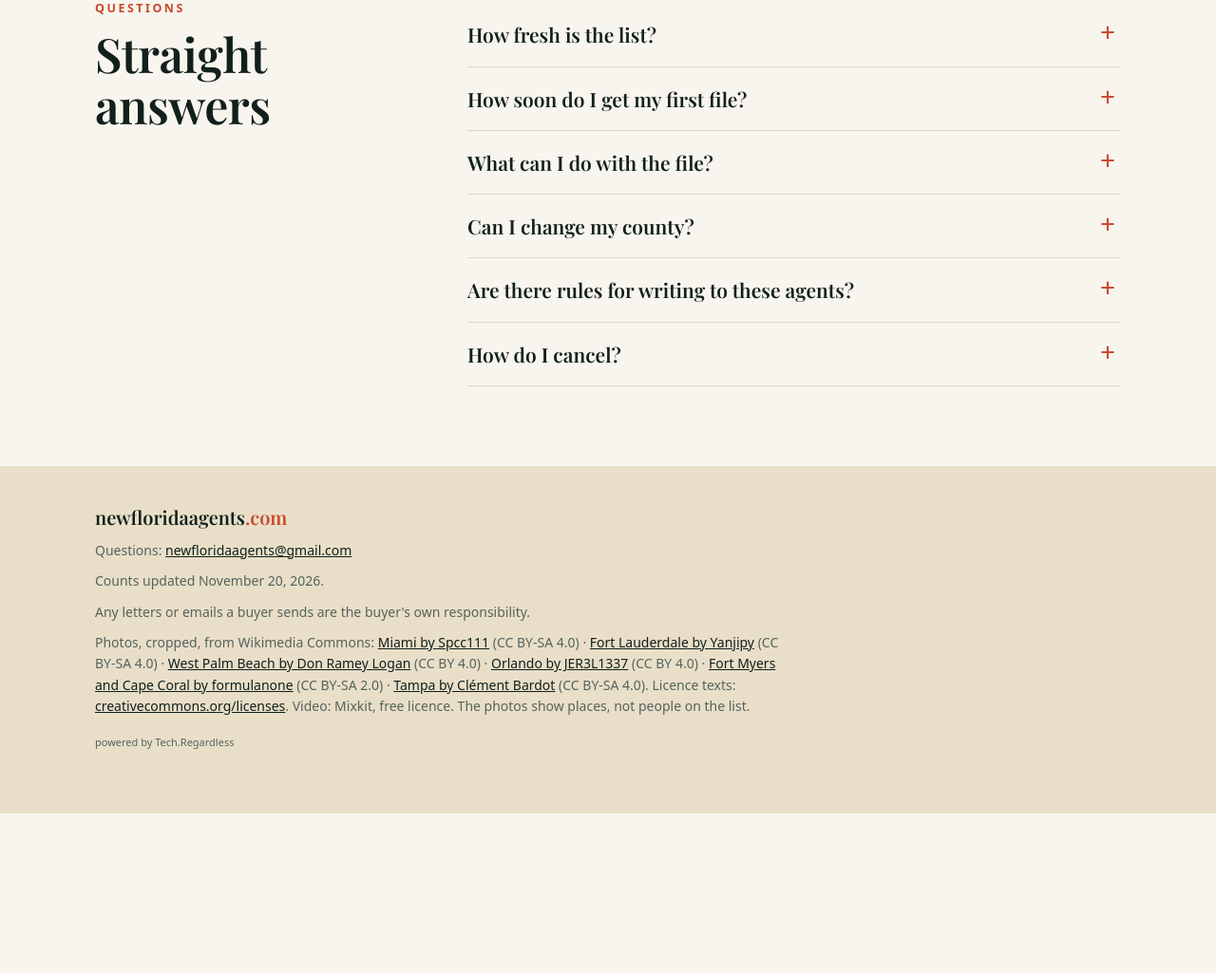
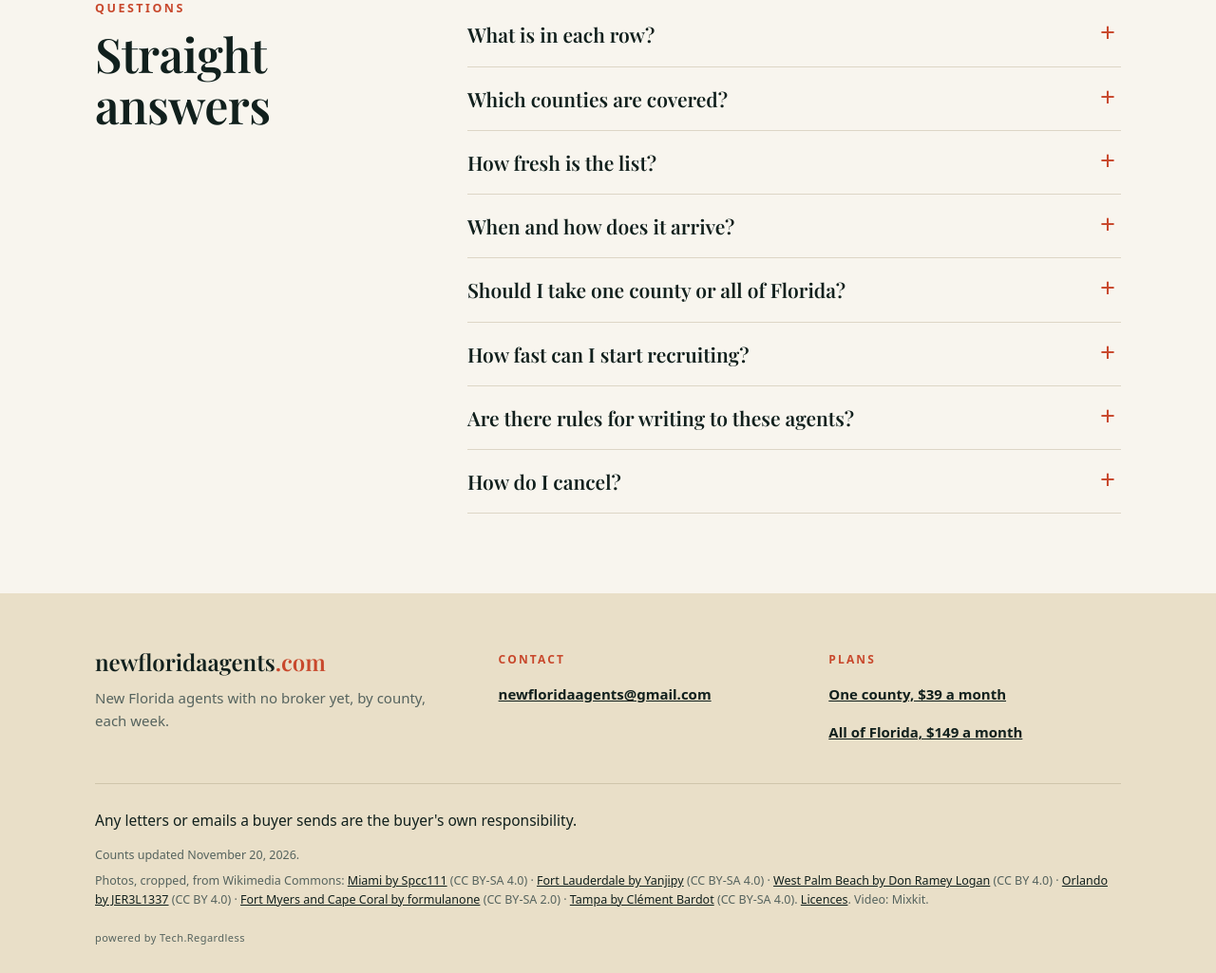
Before and after one commit to regardlessgoat-ai/new-florida-agents, a plain HTML site: page index.html in a window 1280 px wide. Shown: the part 4572-5597 px from the top of the page at 95% size. Before the commit the page ends 5429 px from the top, so only its background shows below. Drawn offline with Linux system fonts and the light colour scheme.

Commit message:
Counts update 2026-11-20

```diff
--- a/index.html
+++ b/index.html
@@ -162,10 +162,17 @@ details[open] summary::after{transform:rotate(45deg)}
 details p{margin:0 0 20px;color:var(--soft);max-width:62ch}
 @media(max-width:860px){.faq .grid{grid-template-columns:1fr;gap:10px}.faq{padding:56px 0}}
 
-footer{background:var(--sand);padding:44px 0 56px;font-size:14px;color:var(--soft)}
-footer p{margin:0 0 10px;max-width:90ch}
-footer .mark{color:var(--ink);display:inline-block;margin-bottom:14px}
+footer{background:var(--sand);padding:56px 0 28px;color:var(--soft);font-size:15px}
+footer p{margin:0 0 8px}
 footer a{color:var(--ink)}
+footer .mark{color:var(--ink);display:inline-block;margin-bottom:10px;font-size:24px}
+.fcols{display:grid;grid-template-columns:minmax(0,5fr) minmax(0,4fr) minmax(0,4fr);gap:40px;padding-bottom:30px;border-bottom:1px solid #cfc5ab}
+.fcols h3{font:600 12px/1 var(--sans);letter-spacing:.18em;text-transform:uppercase;color:var(--coral);margin:8px 0 14px}
+.fcols a{display:inline-block;padding:4px 0;font-weight:600}
+footer .resp{color:var(--ink);margin:26px 0 14px;font-size:15.5px}
+footer .small{font-size:12.5px;line-height:1.55;max-width:none}
+footer .pow{font-size:11px;margin:22px 0 0;letter-spacing:.04em}
+@media(max-width:760px){.fcols{grid-template-columns:1fr;gap:22px}footer{padding:44px 0 24px}.fcols a{padding:10px 0}}
 @media(prefers-reduced-motion:reduce){html{scroll-behavior:auto}*,*::before,*::after{animation:none!important;transition:none!important}.fall .track i,td.bar i{width:var(--w)}}
 </style>
 </head>
@@ -281,10 +288,12 @@ footer a{color:var(--ink)}
 <section class="faq" id="questions"><div class="wrap grid">
 <div><p class="eyebrow">Questions</p><h2>Straight answers</h2></div>
 <div>
-<details><summary>How fresh is the list?</summary><p>Every agent in the file got a licence in the last 14 days and has no broker on record. A new file is made each week.</p></details>
-<details><summary>How soon do I get my first file?</summary><p>Within three working days of your order, by email. After that, one file each week.</p></details>
-<details><summary>What can I do with the file?</summary><p>It is a CSV file. Open it in Excel, or load it into any label or mail-merge tool, and send your letters, cards or welcome packs the same day.</p></details>
-<details><summary>Can I change my county?</summary><p>Yes. Write to newfloridaagents@gmail.com and your next file is for the new county.</p></details>
+<details><summary>What is in each row?</summary><p>One new agent per row: name, mailing address, city, county, zip code, licence number and licence date. It is ready for labels and mail merge.</p></details>
+<details><summary>Which counties are covered?</summary><p>All 67 Florida counties. This week's file has 571 new agents in 46 counties. Dade, Broward and Palm Beach have the most.</p></details>
+<details><summary>How fresh is the list?</summary><p>Every agent in the file got a Florida sales associate licence in the last 14 days and has no broker on record. A new file is made each week, so you always work with this week's new licences.</p></details>
+<details><summary>When and how does it arrive?</summary><p>By email, as one CSV file. Your first file comes within three working days of your order. After that you get one file each week.</p></details>
+<details><summary>Should I take one county or all of Florida?</summary><p>One county gives you every new agent in the county you choose. It suits a firm that recruits around one office. All of Florida gives you every county in one file. It suits a firm with several offices, or one that recruits across the state.</p></details>
+<details><summary>How fast can I start recruiting?</summary><p>The day your file arrives. Open it in Excel or your mail-merge tool, print the labels, and post your letters. Most agents choose a firm in their first weeks, so an early letter counts.</p></details>
 <details><summary>Are there rules for writing to these agents?</summary><p>Yes. A licensee who advertises must follow the state advertising rule, 61J2-10.025: show your firm's licensed name and say nothing false. Any letters or emails you send are your own responsibility.</p></details>
 <details><summary>How do I cancel?</summary><p>Write to newfloridaagents@gmail.com. The plan stops and no further month is charged.</p></details>
 </div>
@@ -292,12 +301,15 @@ footer a{color:var(--ink)}
 </main>
 
 <footer><div class="wrap">
-<a class="mark" href="#top">newfloridaagents<i>.com</i></a>
-<p>Questions: <a href="mailto:newfloridaagents@gmail.com">newfloridaagents@gmail.com</a></p>
-<p>Counts updated November 20, 2026.</p>
-<p>Any letters or emails a buyer sends are the buyer's own responsibility.</p>
-<p>Photos, cropped, from Wikimedia Commons: <a href="https://commons.wikimedia.org/wiki/File:Miami_aerial_pano.jpg">Miami by Spcc111</a> (CC BY-SA 4.0) · <a href="https://commons.wikimedia.org/wiki/File:Fort_Lauderdale_Aerial_Shot.jpg">Fort Lauderdale by Yanjipy</a> (CC BY-SA 4.0) · <a href="https://commons.wikimedia.org/wiki/File:West_Palm_Beach_Aerial_November_2014_photo_Don_Ramey_Logan.jpg">West Palm Beach by Don Ramey Logan</a> (CC BY 4.0) · <a href="https://commons.wikimedia.org/wiki/File:Lake_Eola_and_Orlando_Skyline_seen_in_2024.jpg">Orlando by JER3L1337</a> (CC BY 4.0) · <a href="https://commons.wikimedia.org/wiki/File:Fort_Meyers_and_Cape_Coral_Aerial_(30658938330).jpg">Fort Myers and Cape Coral by formulanone</a> (CC BY-SA 2.0) · <a href="https://commons.wikimedia.org/wiki/File:Downtown_Tampa,_Florida.jpg">Tampa by Clément Bardot</a> (CC BY-SA 4.0). Licence texts: <a href="https://creativecommons.org/licenses/">creativecommons.org/licenses</a>. Video: Mixkit, free licence. The photos show places, not people on the list.</p>
-<p style="font-size:11px;margin-top:18px">powered by Tech.Regardless</p>
+<div class="fcols">
+<div><a class="mark" href="#top">newfloridaagents<i>.com</i></a><p>New Florida agents with no broker yet, by county, each week.</p></div>
+<div><h3>Contact</h3><p><a href="mailto:newfloridaagents@gmail.com">newfloridaagents@gmail.com</a></p></div>
+<div><h3>Plans</h3><p><a href="https://buy.stripe.com/9B628t5Xi8n37jtcBb9bO03">One county, $39 a month</a></p><p><a href="https://buy.stripe.com/cNi14p71meLr6fp0St9bO04">All of Florida, $149 a month</a></p></div>
+</div>
+<p class="resp">Any letters or emails a buyer sends are the buyer's own responsibility.</p>
+<p class="small">Counts updated November 20, 2026.</p>
+<p class="small">Photos, cropped, from Wikimedia Commons: <a href="https://commons.wikimedia.org/wiki/File:Miami_aerial_pano.jpg">Miami by Spcc111</a> (CC BY-SA 4.0) · <a href="https://commons.wikimedia.org/wiki/File:Fort_Lauderdale_Aerial_Shot.jpg">Fort Lauderdale by Yanjipy</a> (CC BY-SA 4.0) · <a href="https://commons.wikimedia.org/wiki/File:West_Palm_Beach_Aerial_November_2014_photo_Don_Ramey_Logan.jpg">West Palm Beach by Don Ramey Logan</a> (CC BY 4.0) · <a href="https://commons.wikimedia.org/wiki/File:Lake_Eola_and_Orlando_Skyline_seen_in_2024.jpg">Orlando by JER3L1337</a> (CC BY 4.0) · <a href="https://commons.wikimedia.org/wiki/File:Fort_Meyers_and_Cape_Coral_Aerial_(30658938330).jpg">Fort Myers and Cape Coral by formulanone</a> (CC BY-SA 2.0) · <a href="https://commons.wikimedia.org/wiki/File:Downtown_Tampa,_Florida.jpg">Tampa by Clément Bardot</a> (CC BY-SA 4.0). <a href="https://creativecommons.org/licenses/">Licences</a>. Video: Mixkit.</p>
+<p class="pow">powered by Tech.Regardless</p>
 </div></footer>
 
 <script>
```
